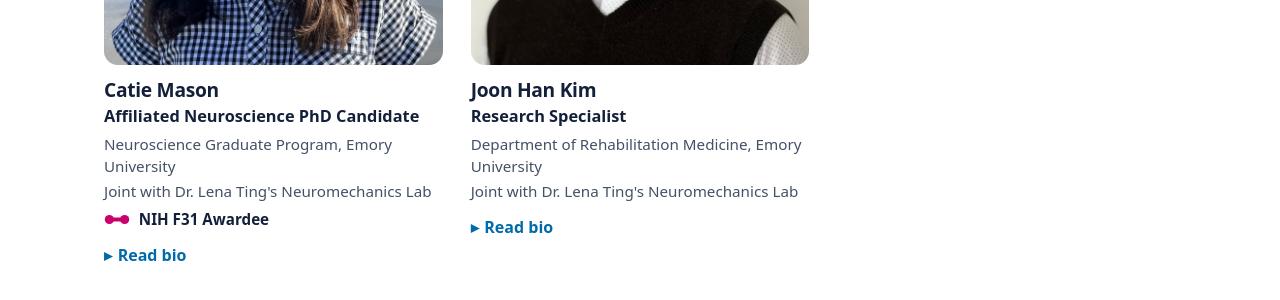
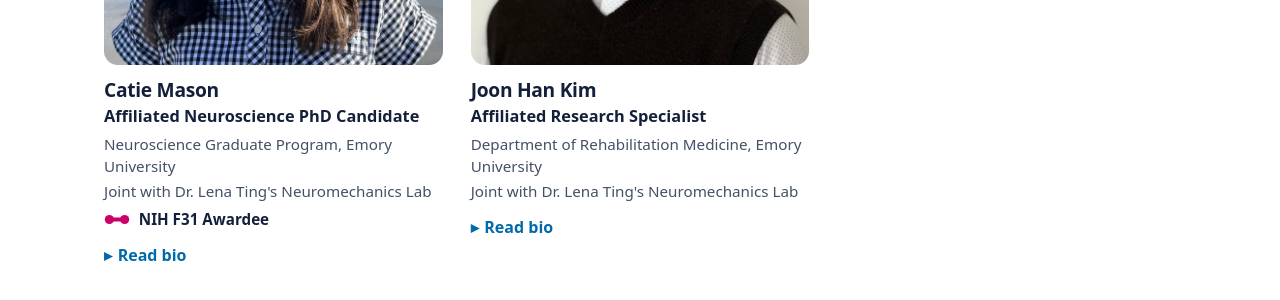
Before and after one commit to npresearchlab/npresearchlab.github.io, a Jekyll site: the page built from people.html, in a window 1280 px wide and 900 px high, scrolled down 2396 px. Shown: the part 155-455 px from the top of the window. Built offline with Jekyll 4.4.1, drawn with Linux system fonts in a browser that asks for light colours; some web fonts are replaced.

Commit message:
People: Joon Han Kim is an Affiliated Research Specialist
Co-Authored-By: Claude Opus 5.5 <noreply@anthropic.com>
Claude-Session: https://claude.ai/code/session_01A6YfpnrJqQKYAxW4w34cR4

```diff
--- a/_data/members.yml
+++ b/_data/members.yml
@@ -111,7 +111,7 @@
     Research Service Award (NRSA). In her free time, Catie loves to play video games, sing Broadway show
     tunes, and explore the city!
 - name: Joon Han Kim
-  role: Research Specialist
+  role: Affiliated Research Specialist
   group: Research staff, postdocs, and graduate students
   affiliation: Department of Rehabilitation Medicine, Emory University
   joint: Joint with Dr. Lena Ting's Neuromechanics Lab
```
